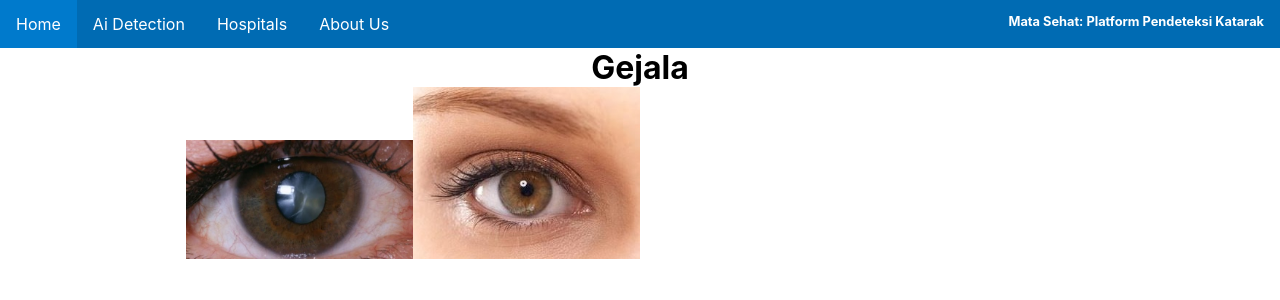
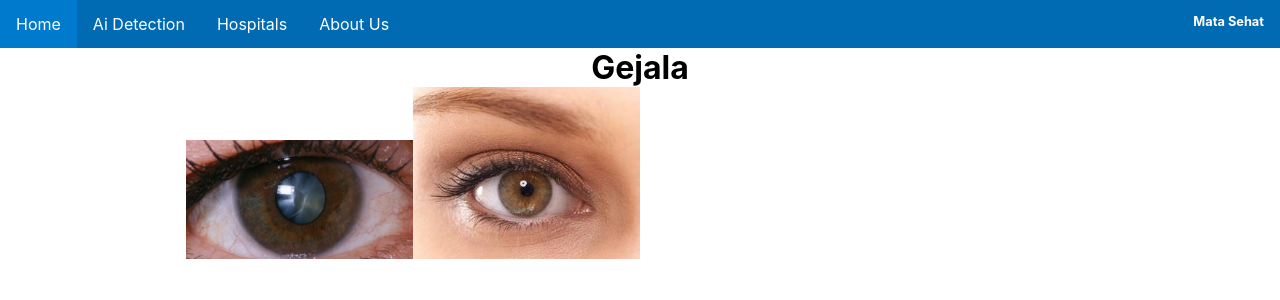
Before and after one commit to TheoJustin/React_AiCataract, a React (Create React App) app: page / in a window 1280 px wide. Shown: the top 300 px of the page. Built offline with nearby package versions, Linux system fonts and the light colour scheme.

Commit message:
tes update

```diff
--- a/src/pages/Home.tsx
+++ b/src/pages/Home.tsx
@@ -13,7 +13,7 @@ function Home() {
                 <a href='#tes'>Hospitals</a>
                 <a href='#tes'>About Us</a>
             </li>
-            <li><h1>Mata Sehat: Platform Pendeteksi Katarak</h1></li>
+            <li><h1>Mata Sehat</h1></li>
         </ul>
 
         <div className='content'>
```
